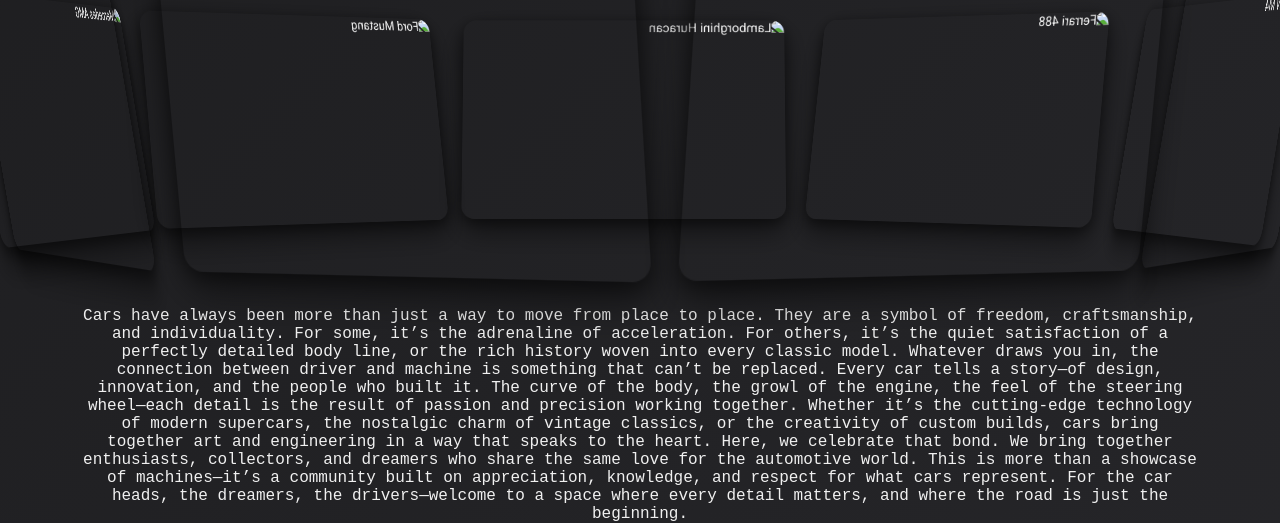
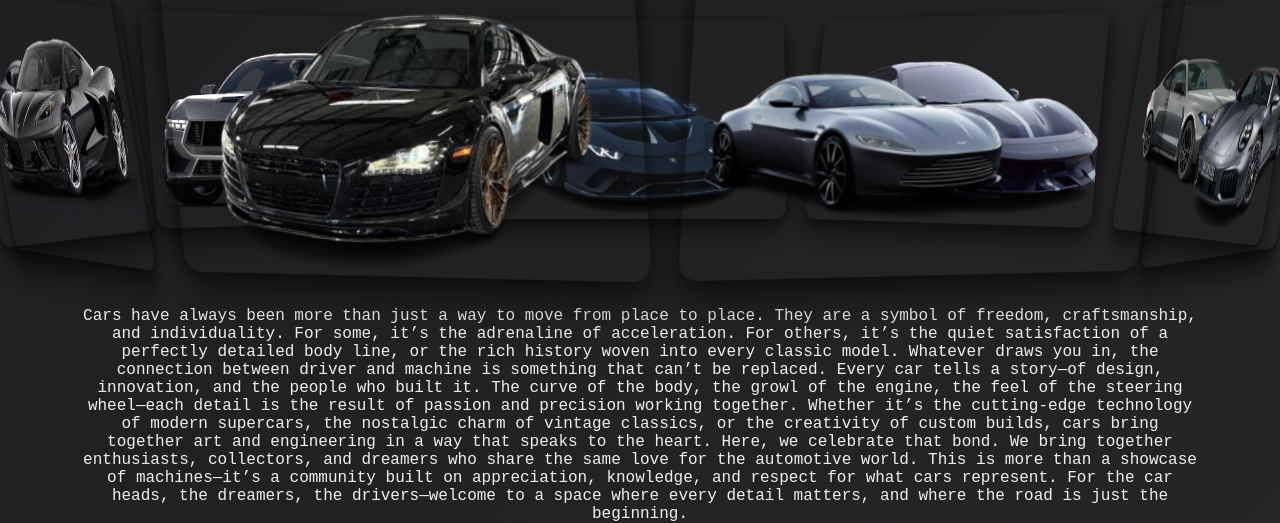
Before and after one commit to sidharth-codes/cars, a plain HTML site: page index.html in a window 1280 px wide. Shown: the part 277-800 px from the top of the page. Drawn offline with Linux system fonts and the light colour scheme.

Commit message:
added imags

```diff
--- a/index.html
+++ b/index.html
@@ -18,55 +18,55 @@
     <main class="banner">
         <div class="slider" style="--quantity: 9">
             <div class="item" style="--position: 1">
-                <img src="images/porsche911.webp" alt="Porsche 911">
+                <img src="images/911.png" alt="Porsche 911">
                 <div class="content">
                     <h2>Porsche 911</h2>
                 </div>
             </div>
             <div class="item" style="--position: 2">
-                <img src="images/bmwm4.webp" alt="BMW M4">
+                <img src="images/m4.png" alt="BMW M4">
                 <div class="content">
                     <h2>BMW M4</h2>
                 </div>
             </div>
             <div class="item" style="--position: 3">
-                <img src="images/ferrari488.webp" alt="Ferrari 488">
+                <img src="images/fer.png" alt="Ferrari 488">
                 <div class="content">
                     <h2>Ferrari 488</h2>
                 </div>
             </div>
             <div class="item" style="--position: 4">
-                <img src="images/lamborghinihuracan.webp" alt="Lamborghini Huracan">
+                <img src="images/lambo.png" alt="Lamborghini Huracan">
                 <div class="content">
                     <h2>Lamborghini Huracan</h2>
                 </div>
             </div>
             <div class="item" style="--position: 5">
-                <img src="images/fordmustang.webp" alt="Ford Mustang">
+                <img src="images/ford.png" alt="Ford Mustang">
                 <div class="content">
                     <h2>Ford Mustang</h2>
                 </div>
             </div>
             <div class="item" style="--position: 6">
-                <img src="images/mercedesamg.webp" alt="Mercedes AMG">
+                <img src="images/amg.png" alt="Mercedes AMG">
                 <div class="content">
                     <h2>Mercedes AMG</h2>
                 </div>
             </div>
             <div class="item" style="--position: 7">
-                <img src="images/corvettec7.webp" alt="Corvette C7">
+                <img src="images/c7.png" alt="Corvette C7">
                 <div class="content">
                     <h2>Corvette C7</h2>
                 </div>
             </div>
             <div class="item" style="--position: 8">
-                <img src="images/audir8.webp" alt="Audi R8">
+                <img src="images/r8.png" alt="Audi R8">
                 <div class="content">
                     <h2>Audi R8</h2>
                 </div>
             </div>
             <div class="item" style="--position: 9">
-                <img src="images/astonmartin.webp" alt="Aston Martin">
+                <img src="images/aston.png" alt="Aston Martin">
                 <div class="content">
                     <h2>Aston Martin</h2>
                 </div>
```
Also changed, not shown: images/911.png (added), images/amg.png (added), images/aston.png (added), images/c7.png (added), images/fer.png (added), images/ford.png (added), images/lambo.png (added), images/m4.png (added), images/r8.png (added), images/rx7.webp (deleted), images/subarzu.jpg (deleted), images/supra.jpg (deleted), 1 other file.
